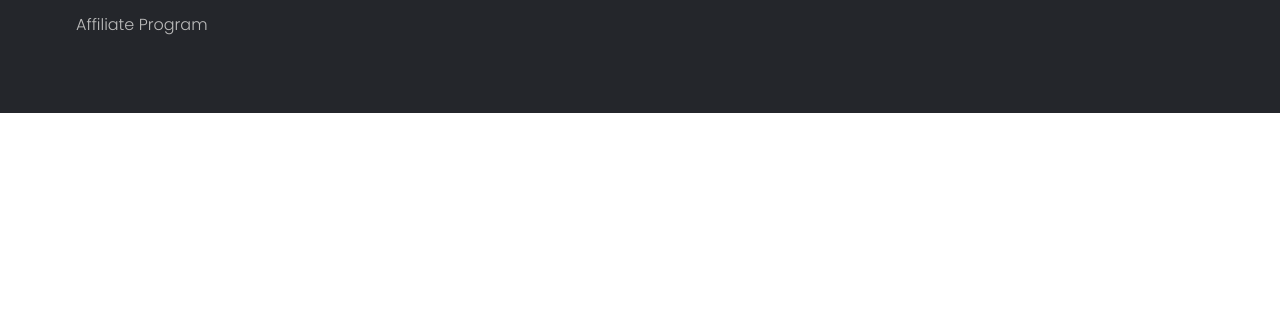
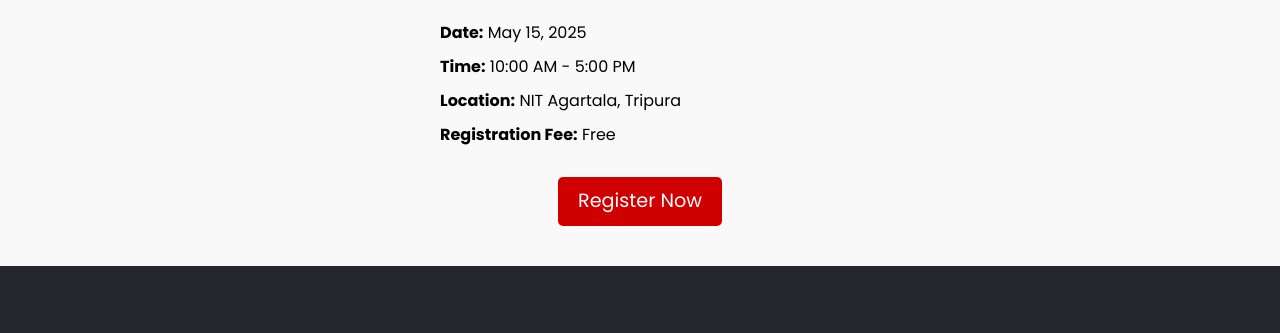
Before and after one commit to TitanX311/StartUpBlitz_2.0, a plain HTML site: page index.html in a window 1280 px wide. Shown: the part 1063-1396 px from the top of the page. Before the commit the page ends 1176 px from the top, so only its background shows below. Drawn offline with Linux system fonts and the light colour scheme.

Commit message:
event details added

```diff
--- a/CSS/style.css
+++ b/CSS/style.css
@@ -1,5 +1,11 @@
 /* import for footer */
 @import url('https://fonts.googleapis.com/css2?family=Poppins:wght@300;400;500;600;700&display=swap');
+
+:root {
+    --eng-orange: #D00000;
+    --Penn-red: #9D0208;
+  }
+
 
 * {
     padding: 0;
@@ -32,6 +38,10 @@ p {
     top: 0;
 }
 
+.navbar .button:hover {
+    background-color: var(--Penn-red);
+}
+
 #text {
     margin-top: 100px;
 }
@@ -58,6 +68,7 @@ p {
     margin: 15px 2px;
     cursor: pointer;
     height: 25px;
+    transition: background-color 0.3s ease;
 }
 
 .content {
@@ -65,6 +76,53 @@ p {
     flex-direction: column;
     font-size: 5em;
 }
+
+/*main*/
+.event-details {
+    padding: 40px;
+    background-color: #f9f9f9;
+    text-align: center;
+}
+
+.event-title {
+    font-size: 2rem;
+    color: #333;
+    margin-bottom: 20px;
+}
+
+.event-description {
+    font-size: 1.2rem;
+    color: #555;
+    margin-bottom: 30px;
+}
+
+.event-info {
+    list-style: none;
+    padding: 0;
+    margin: 0 auto 30px;
+    max-width: 400px;
+    text-align: left;
+}
+
+.event-info li {
+    font-size: 1rem;
+    margin-bottom: 10px;
+}
+
+.register-button .btn {
+    display: inline-block;
+    padding: 10px 20px;
+    background-color: var(--eng-orange);
+    color: #fff;
+    text-decoration: none;
+    border-radius: 5px;
+    transition: background-color 0.3s ease;
+}
+
+.register-button .btn:hover {
+    background-color: var(--Penn-red);
+}
+
 
 /* footer */
 body{
@@ -135,10 +193,10 @@ ul{
   .footer-col{
     width: 50%;
     margin-bottom: 30px;
-}
+    }
 }
 @media(max-width: 574px){
   .footer-col{
     width: 100%;
+    }
 }
-}
--- a/CSS/utils.css
+++ b/CSS/utils.css
@@ -9,7 +9,7 @@
 }
 
 .eng-orange {
-    background-color: #D00000;
+    background-color: var(--eng-orange);
 }
 
 .color-white {
--- a/index.html
+++ b/index.html
@@ -16,7 +16,7 @@
             </div>
             <div class="menu">
                 <a href="#">Home</a>
-                <a href="#">Event Details</a>
+                <a href="#event-details">Event Details</a>
                 <a href="#">Home</a>
                 <a href="#">Home</a>
             </div>
@@ -32,7 +32,23 @@
         </section>
     </header>
     <main>
-
+        <section class="event-details" id="event-details">
+            <div class="container">
+                <h2 class="event-title">Event Details</h2>
+                <p class="event-description">
+                    Lorem, ipsum dolor sit amet consectetur adipisicing elit. Beatae asperiores eligendi eum aliquid veritatis, optio expedita repellendus iusto harum? Tempora doloribus labore, reprehenderit nam tempore deserunt velit! Cum, ex adipisci!
+                </p>
+                <ul class="event-info">
+                    <li><strong>Date:</strong> May 15, 2025</li>
+                    <li><strong>Time:</strong> 10:00 AM - 5:00 PM</li>
+                    <li><strong>Location:</strong> NIT Agartala, Tripura</li>
+                    <li><strong>Registration Fee:</strong> Free</li>
+                </ul>
+                <div class="register-button">
+                    <a href="#" class="btn">Register Now</a>
+                </div>
+            </div>
+        </section>
     </main>
     <footer class="footer">
         <div class="container-footer">
```
